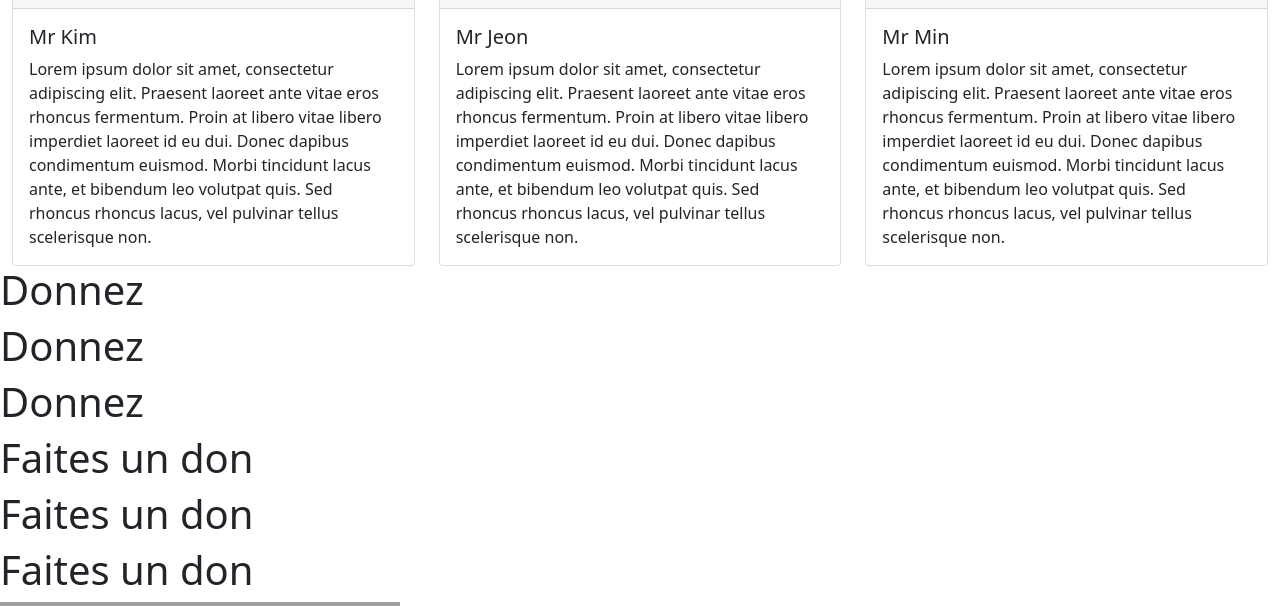
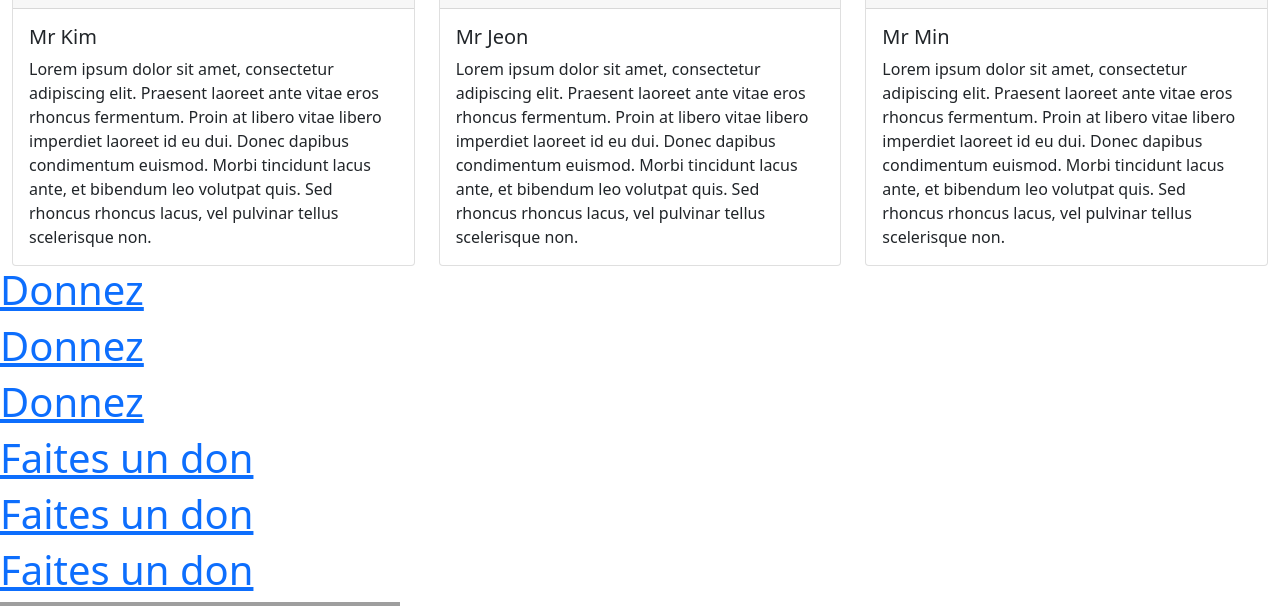
Before and after one commit to GhislainLacombe/Clown_Sans_frontiere_Nyan_Cats, a PHP site: page / in a window 1280 px wide. Shown: the part 590-1196 px from the top of the page. Run offline with PHP 8.4, Linux system fonts and the light colour scheme; grey boxes are pictures that could not be loaded.

Commit message:
lien vers la page dons
le rendre clickable

```diff
--- a/clown_sans_frontiere/index.html
+++ b/clown_sans_frontiere/index.html
@@ -103,6 +103,7 @@
     </div>
   </section><!--Trish: animation-->
   <div class="word_wrapper">
+    <a href="https://www.clownssansfrontieres.ca/donner/">
       <div class="word word__one hide__small">
         <h1>Donnez</h1>
       </div>
@@ -120,7 +121,11 @@
       </div>
       <div class="word word__three hide__big">
         <h1>Faites un don</h1>
-  </div><img src="https://freesvg.org/img/1302118210.png" alt="cursor" class="word__cursor"></div><!--Trish: footer-->
+      </div>
+      <img src="https://freesvg.org/img/1302118210.png" alt="cursor" class="word__cursor">
+    </a>
+  </div>
+  <!--Trish: footer-->
   <div class="pied-de-page">
     <div class="sponsor__wrapper">
       <div class="sponsor">
--- a/clown_sans_frontiere/styles.scss
+++ b/clown_sans_frontiere/styles.scss
@@ -32,8 +32,9 @@ body {
   margin:  0 auto;
   margin-bottom: 20px;
   text-transform: uppercase;
-
-
+  > a {
+    text-decoration: none;
+  }
 }
 
 .word {
@@ -124,10 +125,7 @@ body {
 }
 
 @media screen and (min-width: 768px) {
-  .code {
-  &__trish {
-  }
-}
+
   .word_wrapper {
     position: relative;
     min-width: 700px;
```
Lines whose indentation alone changed are shown as unchanged.
